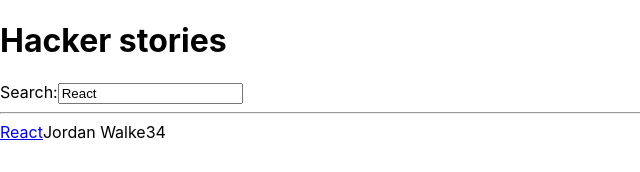
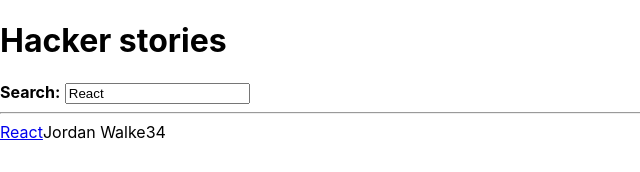
Before and after one commit to IO89/React-HN, a React (Create React App) app: page / in a window 1280 px wide. Shown: the top 172 px of the page, without its empty margins (0-640 px from the left). Built offline with nearby package versions, Linux system fonts and the light colour scheme.

Commit message:
next:inline handlers

```diff
--- a/package.json
+++ b/package.json
@@ -43,10 +43,10 @@
   },
   "devDependencies": {
     "@typescript-eslint/eslint-plugin": "^4.11.1",
-    "eslint": "^5.16.0",
     "eslint-config-airbnb": "^18.2.1",
     "eslint-config-prettier": "^7.1.0",
     "eslint-plugin-prettier": "^3.3.0",
-    "eslint-plugin-react": "^7.21.5"
+    "eslint-plugin-react": "^7.21.5",
+    "prettier": "^2.2.1"
   }
 }
--- a/src/App.tsx
+++ b/src/App.tsx
@@ -30,20 +30,27 @@ const List = (props: ListProps) => (
 );
 
 type SearchProps = {
-  onSearch: (e: React.ChangeEvent<HTMLInputElement>) => void;
-  searchTerm: string;
+  onInputChange: (e: React.ChangeEvent<HTMLInputElement>) => void;
+  value: string;
+  id: string;
+  label: string;
+  type: string;
+  children: JSX.Element;
 };
 
-const Search = (props: SearchProps) => {
+const InputWithLabel = ({
+  id,
+  label,
+  value,
+  type = "text",
+  onInputChange,
+  children,
+}: SearchProps) => {
   return (
     <>
-      <label htmlFor="search">Search:</label>
-      <input
-        id="search"
-        type="text"
-        onChange={props.onSearch}
-        value={props.searchTerm}
-      />
+      <label htmlFor={label}>{children}</label>
+      &nbsp;
+      <input id={id} type={type} onChange={onInputChange} value={value} />
     </>
   );
 };
@@ -94,7 +101,16 @@ const App = () => {
   return (
     <>
       <h1>Hacker stories</h1>
-      <Search searchTerm={searchTerm} onSearch={handleSearch} />
+      <InputWithLabel
+        id="search"
+        label="Search"
+        value={searchTerm}
+        onInputChange={handleSearch}
+        type="text"
+      >
+        <strong>Search:</strong>
+      </InputWithLabel>
+
       <hr />
 
       <List list={searchedStories} />
```
Also changed, not shown: .eslintrc.yml (deleted), 1 other file (tests, documents, lock files or other folders).
